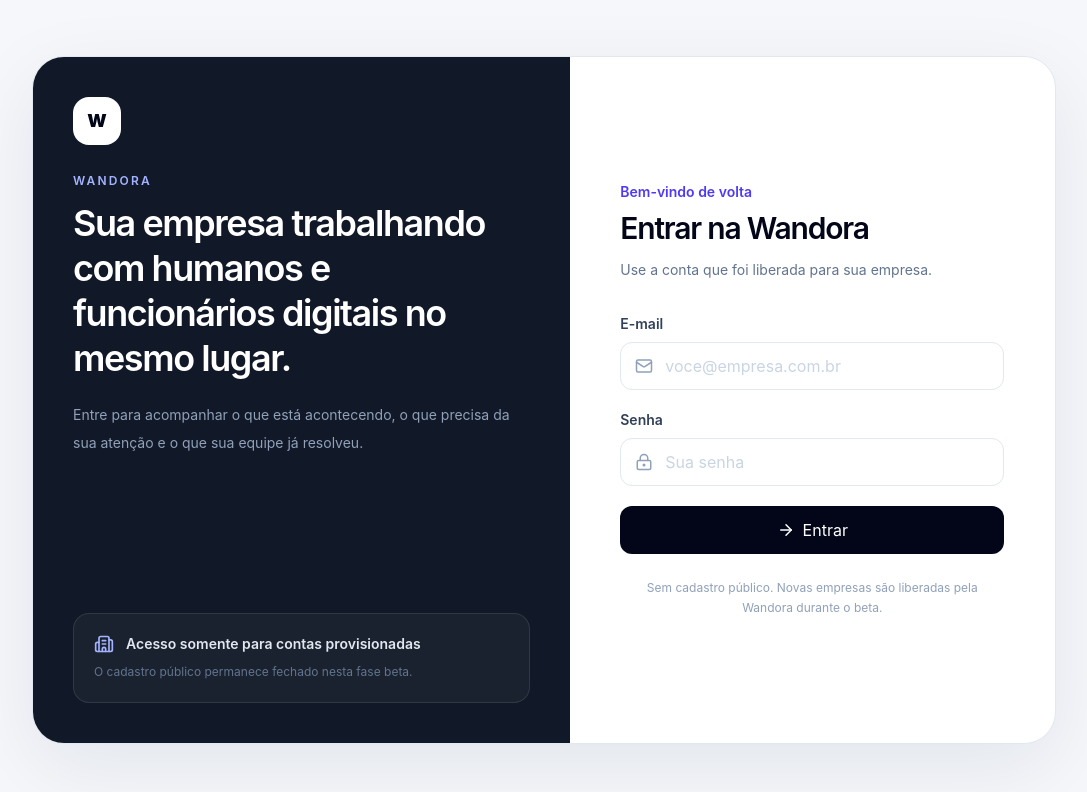
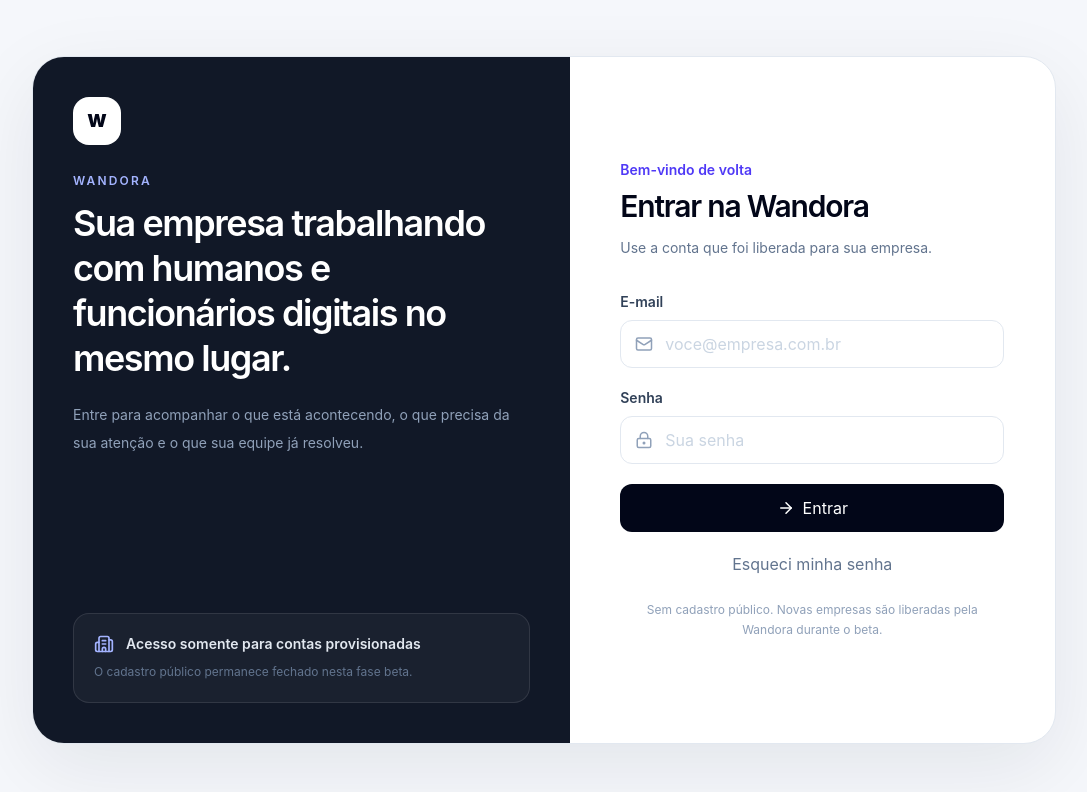
Before and after one commit to OARANHA/wandora, a React (Vite) app in the folder apps/web/: page /login in a window 1280 px wide. Shown: the top 792 px of the page, without its empty margins (96-1183 px from the left). Built offline with nearby package versions, Linux system fonts and the light colour scheme; no server answers.

Commit message:
feat(web): expose recovery entry from login

```diff
--- a/apps/web/src/pages/LoginPage.tsx
+++ b/apps/web/src/pages/LoginPage.tsx
@@ -87,6 +87,13 @@
                 {submitting || status === 'loading' ? <LoaderCircle className="size-[18px] animate-spin" /> : <ArrowRight className="size-[18px]" />}
                 Entrar
               </button>
+              <button
+                type="button"
+                onClick={() => void navigate({ to: '/recover-access' })}
+                className="w-full text-center text-sm font-semibold text-slate-500 hover:text-slate-800"
+              >
+                Esqueci minha senha
+              </button>
             </form>
 
             <p className="m-0 mt-6 text-center text-xs leading-5 text-slate-400">Sem cadastro público. Novas empresas são liberadas pela Wandora durante o beta.</p>
```
